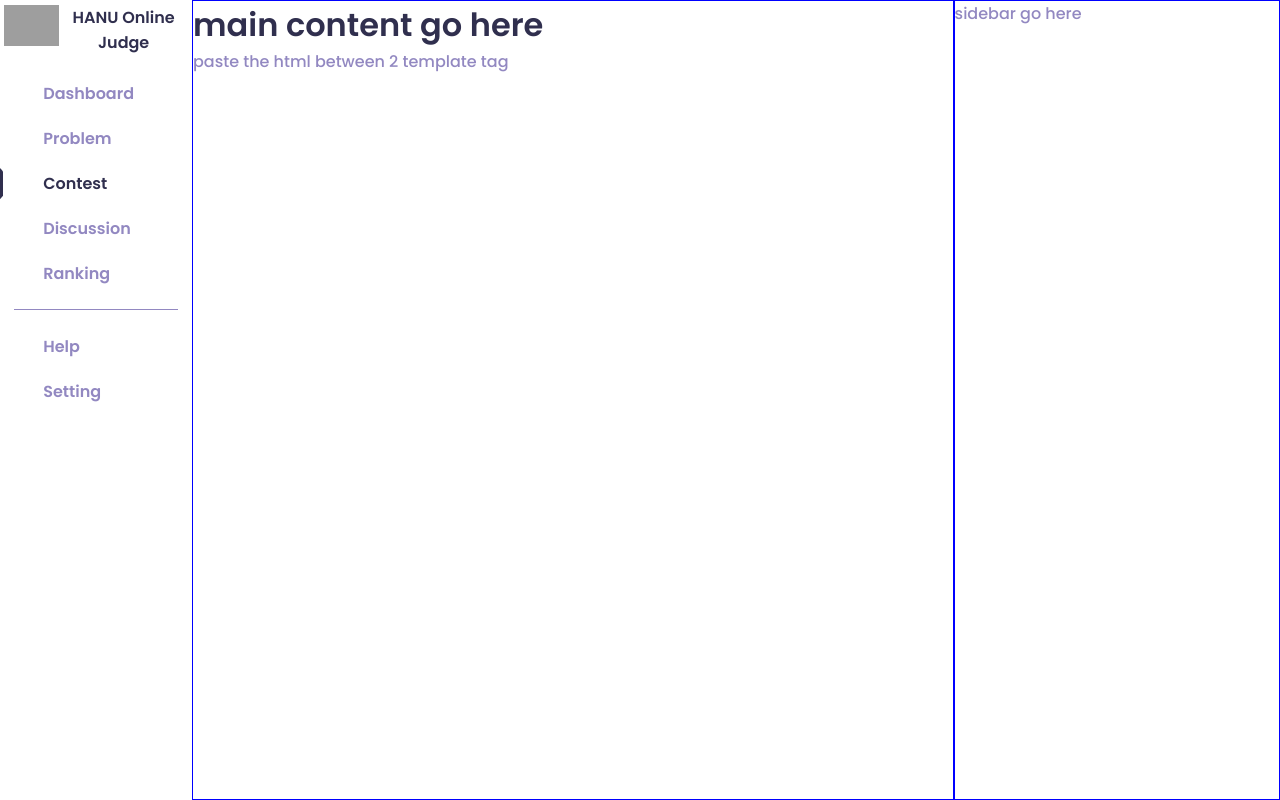
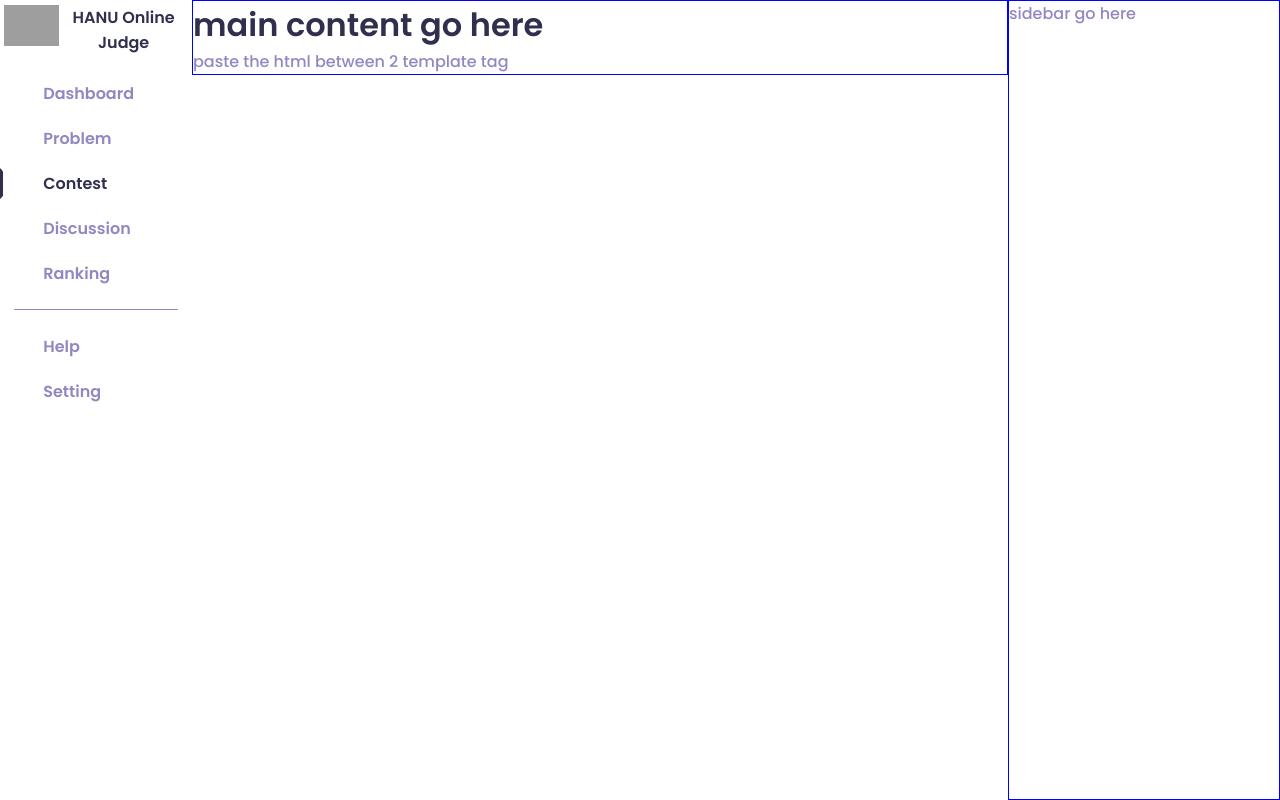
Before and after one commit to HANU-GDSC/hanuoj-fe, a Vue app: page /contest in a window 1280 px wide. Built offline with nearby package versions, Linux system fonts and the light colour scheme; no server answers; sample sign-in values are in the browser's storage; grey boxes are pictures that could not be loaded; some icons are missing.

Commit message:
mainlayout flex to inline block

```diff
--- a/src/App.vue
+++ b/src/App.vue
@@ -1,7 +1,7 @@
 <template>
     <!-- thẻ main có class là dark hoặc light, css màu sắc của các phần tử con đều phải dựa theo class chính này -->
     <div id="main" :class="$store.state.general.theme">
-        <Nav />
+        <Nav class="nav" />
         <div class="content">
             <router-view />
         </div>
@@ -61,6 +61,9 @@ export default {
 #main {
     display: flex;
 }
+.nav {
+    flex: 0 0 15%;
+}
 .content {
     flex-grow: 1;
 }
--- a/src/components/MainLayout.vue
+++ b/src/components/MainLayout.vue
@@ -18,16 +18,18 @@ export default {
 <style lang="scss" scoped>
 .layout {
     position: relative;
-    display: flex;
     .main-content {
+        display: inline-block;
+        vertical-align: top;
+        width: 75%;
         border: 1px solid blue;
-        flex: 0 0 70%;
     }
     .side-bar {
-        flex: 0 0 30%;
+        display: inline-block;
+        vertical-align: top;
+        width: 25%;
         height: 100vh;
         position: sticky;
-        top: 0;
         overflow-y: hidden;
         border: 1px solid blue;
     }
--- a/src/components/Nav.vue
+++ b/src/components/Nav.vue
@@ -103,7 +103,6 @@ export default {
 <style lang="scss" scoped>
 #nav {
     position: relative;
-    flex: 0 0 15%;
     background-color: var(--container-color);
     height: 100vh;
 }
```
